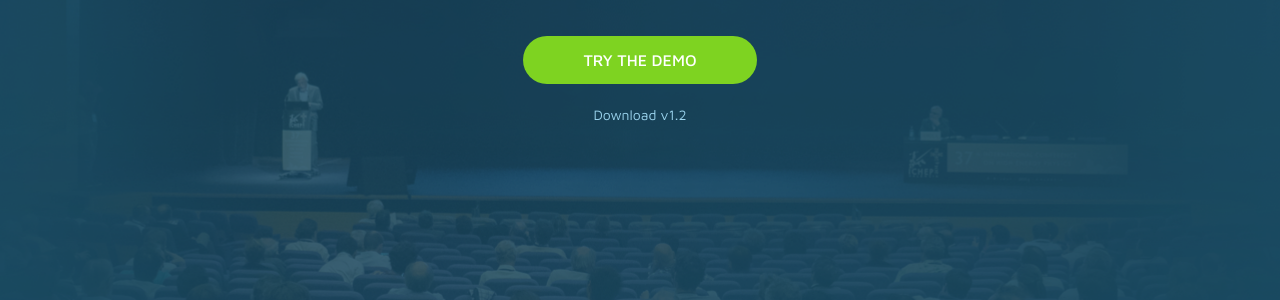
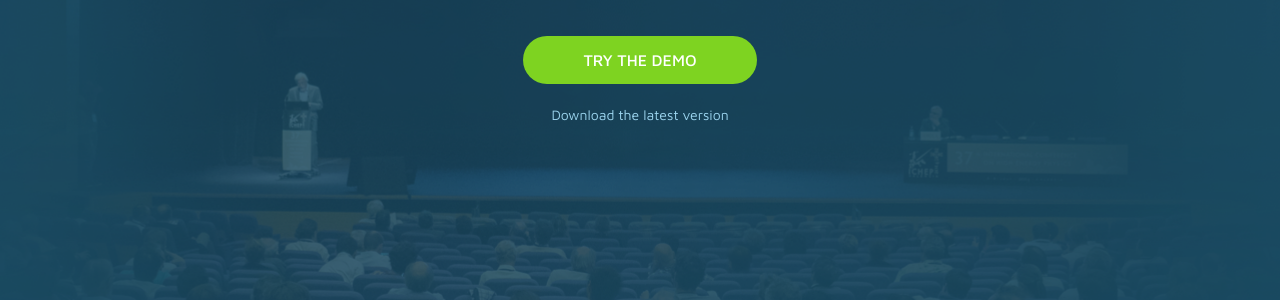
Before and after one commit to indico/indico.github.io, a Jekyll site: the page built from index.html, in a window 1280 px wide and 900 px high. Shown: the part 382-682 px from the top of the window. Built offline with Jekyll 4.4.1, drawn with Linux system fonts in a browser that asks for light colours; nearby versions of some CDN libraries; comment, search, counter and statistics services are not loaded.

Commit message:
Remove mention of 1.2

```diff
--- a/_layouts/home.html
+++ b/_layouts/home.html
@@ -19,7 +19,7 @@ layout: default
                     <a href="https://sandbox.getindico.io">Try the demo</a>
                 </div>
                 <div class="hero-spotlight-download">
-                    <a href="{{ site.baseurl }}/getting-started/">Download v1.2</a>
+                    <a href="{{ site.baseurl }}/getting-started/">Download the latest version</a>
                 </div>
             </div>
         </div>
```
